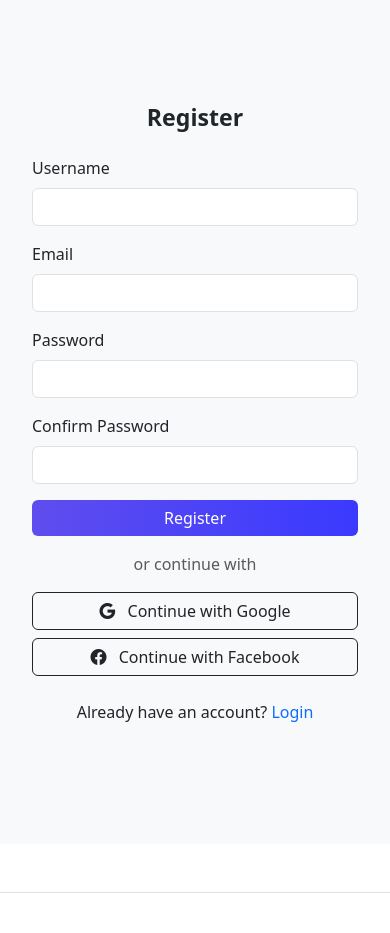
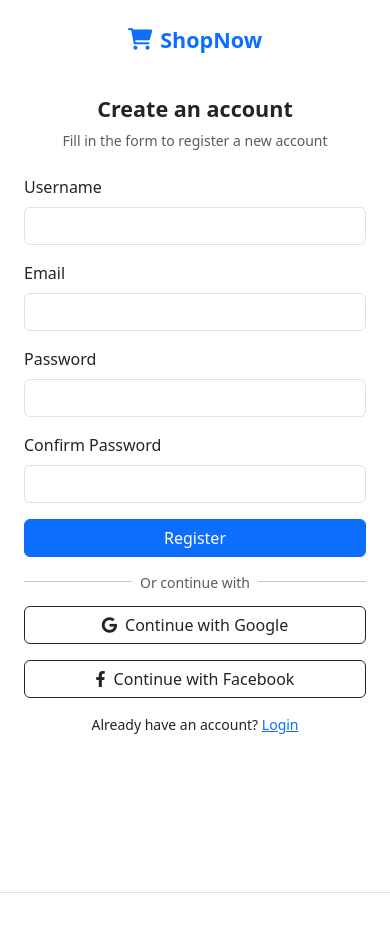
Before and after one commit to Huerte/Temporary, a Django app: page /register/ in a window 390 px wide. Shown: the top 933 px of the page. Run offline with Django 5.2, Linux system fonts and the light colour scheme; data that the repository does not hold is empty; some libraries are stand-ins or nearby versions.

Commit message:
final changes(maybe)

```diff
--- a/src/store/templates/store/authentication-page/register_page.html
+++ b/src/store/templates/store/authentication-page/register_page.html
@@ -1,81 +1,32 @@
 {% extends "store/index.html" %}
 {% load socialaccount %}
+{% load static %}
+
 {% block head %}
-<link href="https://cdn.jsdelivr.net/npm/bootstrap@5.3.0/dist/css/bootstrap.min.css" rel="stylesheet">
-<link href="https://cdn.jsdelivr.net/npm/bootstrap-icons@1.10.5/font/bootstrap-icons.css" rel="stylesheet">
-<style>
-    body, html {
-        height: 100%;
-    }
-    .register-wrapper {
-        min-height: 100vh;
-        display: flex;
-    }
-    .left-panel {
-        background: linear-gradient(to right, #4b6cb7, #182848);
-        color: white;
-        display: flex;
-        align-items: center;
-        justify-content: center;
-        padding: 3rem;
-    }
-    .right-panel {
-        display: flex;
-        align-items: center;
-        justify-content: center;
-        padding: 2rem;
-        background: #f8f9fa;
-    }
-    .form-container {
-        max-width: 400px;
-        width: 100%;
-    }
-</style>
 {% endblock %}
 
 {% block content %}
-<div class="register-wrapper">
-
-    {% if messages %}
-        <div class="container mb-4">
-            {% for message in messages %}
-                {% if 'register-msg' in message.extra_tags %}
-                    <div class="alert {{ message.tags }} alert-dismissible fade show shadow-sm border-0" role="alert">
-                        <div class="d-flex align-items-center">
-                            {% if message.tags == 'success' %}
-                                <i class="fas fa-check-circle me-2"></i>
-                            {% elif message.tags == 'error' %}
-                                <i class="fas fa-exclamation-circle me-2"></i>
-                            {% else %}
-                                <i class="fas fa-info-circle me-2"></i>
-                            {% endif %}
-                            <div>{{ message }}</div>
-                        </div>
-                        <button type="button" class="btn-close" data-bs-dismiss="alert" aria-label="Close"></button>
-                    </div>
-                {% endif %}
-            {% endfor %}
-        </div>
-    {% endif %}
-
-    <!-- Left Image Panel -->
-    <div class="left-panel col-lg-6 d-none d-lg-block p-0">
-        <div class="h-100 w-100 bg-image" style="
-            background-image: url('/media/images/login-img.png');
-            background-size: cover;
-            background-position: center;
-            border-top-left-radius: .5rem;
-            border-bottom-left-radius: .5rem;">
-        </div>
+<div class="container-fluid min-vh-100">
+  <div class="row h-100">
+    <!-- Left Panel -->
+    <div class="col-lg-6 d-flex flex-column p-4 gap-3">
+      <!-- Logo -->
+      <div class="d-flex justify-content-center justify-content-lg-start align-items-center gap-2 mb-4">
+        <a class="navbar-brand d-flex align-items-center fw-bold fs-4 text-primary" href="{% url 'store_home' %}">
+            <i class="fas fa-shopping-cart me-2"></i> ShopNow
+        </a>
       </div>
 
-    <!-- Right Register Form -->
-    <div class="right-panel col-lg-6 col-12">
-        <div class="form-container">
-
-            <h3 class="mb-4 text-center fw-bold">Register</h3>
+      <!-- Register Form Centered -->
+      <div class="flex-grow-1 d-flex align-items-center justify-content-center">
+        <div class="w-100" style="max-width: 400px;">
           <form action="{% url 'register-page' %}" method="POST">
             {% csrf_token %}
+
+            <div class="text-center mb-4">
+              <h1 class="h4 fw-bold">Create an account</h1>
+              <p class="text-muted small">Fill in the form to register a new account</p>
+            </div>
 
             {% if form.non_field_errors %}
               <div class="alert alert-danger">
@@ -85,7 +36,7 @@
 
             <div class="mb-3">
               <label for="username" class="form-label">Username</label>
-                    <input type="text" class="form-control" id="username" name="username" value="{{ form.username.value|default_if_none:'' }}" required>
+              <input type="text" name="username" id="username" class="form-control" value="{{ form.username.value|default_if_none:'' }}" required>
               {% if form.username.errors %}
                 <div class="text-danger">{{ form.username.errors.0 }}</div>
               {% endif %}
@@ -93,15 +44,15 @@
 
             <div class="mb-3">
               <label for="email" class="form-label">Email</label>
-                    <input type="email" class="form-control" id="email" name="email" value="{{ form.email.value|default_if_none:'' }}" required>
+              <input type="email" name="email" id="email" class="form-control" value="{{ form.email.value|default_if_none:'' }}" required>
               {% if form.email.errors %}
                 <div class="text-danger">{{ form.email.errors.0 }}</div>
               {% endif %}
             </div>
 
             <div class="mb-3">
-                    <label for="password1" class="form-label">Password</label>
-                    <input type="password" class="form-control" id="password1" name="password1" required>
+              <label for="password1" class="form-label" id="scrollTarget">Password</label>
+              <input type="password" name="password1" id="password1" class="form-control" required>
               {% if form.password1.errors %}
                 <div class="text-danger">{{ form.password1.errors.0 }}</div>
               {% endif %}
@@ -109,30 +60,59 @@
 
             <div class="mb-3">
               <label for="password2" class="form-label">Confirm Password</label>
-                    <input type="password" class="form-control" id="password2" name="password2" required>
+              <input type="password" name="password2" id="password2" class="form-control" required>
               {% if form.password2.errors %}
                 <div class="text-danger">{{ form.password2.errors.0 }}</div>
               {% endif %}
             </div>
 
-                <button type="submit" class="btn w-100 text-white" style="background: linear-gradient(to right, #5f4dee, #3a3aff); border: none;">Register</button>
+            <div class="d-grid mb-3">
+              <button type="submit" class="btn btn-primary">Register</button>
+            </div>
           </form>
 
-            <div class="my-3 text-center text-muted">or continue with</div>
+          <div class="text-center position-relative my-4">
+            <hr class="m-0">
+            <span class="position-absolute top-50 start-50 translate-middle bg-white px-2 text-muted small">
+              Or continue with
+            </span>
+          </div>
 
-            <div class="d-grid gap-2 mb-4">
-                <a class="btn btn-outline-dark btn-m w-100" href="{% provider_login_url 'google' %}" role="button">
-                    <i class="bi bi-google me-2"></i> Continue with Google
+          <div class="d-grid mb-3">
+            <a href="{% provider_login_url 'google' %}" class="btn btn-outline-dark d-flex align-items-center justify-content-center gap-2">
+              <i class="fab fa-google"></i>
+              Continue with Google
             </a>
-                <a class="btn btn-outline-dark btn-m w-100" href="{% provider_login_url 'facebook' %}" role="button">
-                    <i class="bi bi-facebook me-2"></i> Continue with Facebook
+          </div>
+          <div class="d-grid mb-3">
+            <a href="{% provider_login_url 'facebook' %}" class="btn btn-outline-dark d-flex align-items-center justify-content-center gap-2">
+              <i class="fab fa-facebook-f"></i>
+              Continue with Facebook
             </a>
           </div>
 
-            <div class="text-center mt-3">
-                <p>Already have an account? <a href="{% url 'login-page' %}" class="text-decoration-none">Login</a></p>
+          <div class="text-center small">
+            Already have an account?
+            <a href="{% url 'login-page' %}" class="text-decoration-underline">Login</a>
           </div>
         </div>
       </div>
     </div>
+
+    <!-- Right Image Panel -->
+    <div class="col-lg-6 d-none d-lg-block position-relative p-0">
+      <img src="{% static 'media/login-bg.jpg' %}" alt="Image" class="img-fluid w-100 h-100 object-fit-cover" onerror="this.onerror=null;this.src='https://placehold.co/600x600.png';">
+      <div class="position-absolute top-0 start-0 w-100 h-100 bg-dark opacity-25 d-dark-block"></div>
+    </div>
+  </div>
+</div>
+
+   <script>
+      window.onload = function() {
+        const target = document.querySelector('#scrollTarget');
+        if (target) {
+        target.scrollIntoView({ behavior: 'smooth', block: 'center' });
+        }
+      };
+    </script>
 {% endblock %}
```
Also changed, not shown: src/store/templates/store/authentication-page/login_page.html (+16 -7 lines). Lines whose indentation alone changed are shown as unchanged.
